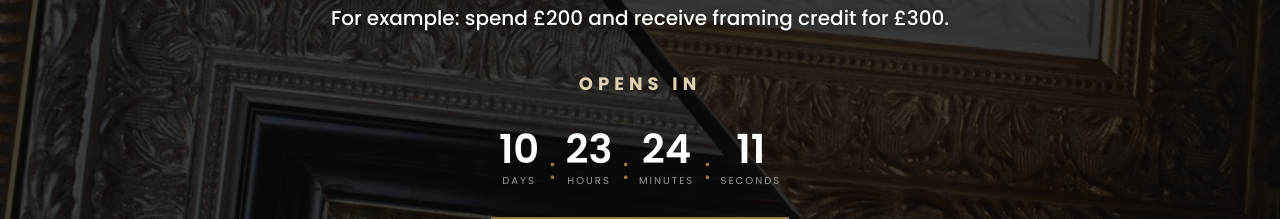
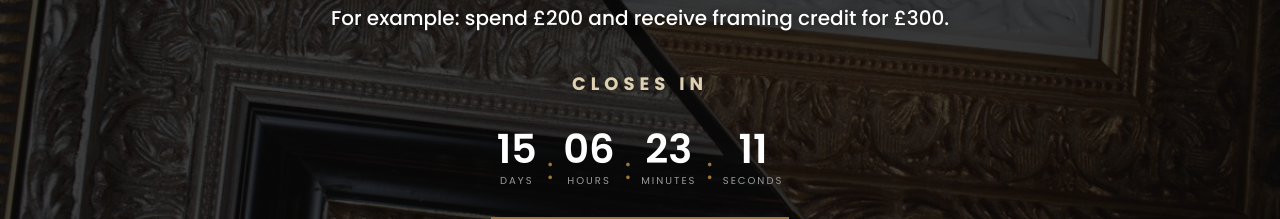
Before and after one commit to premierframinginfo-dot/mfm-black-friday, a plain HTML site: page index.html in a window 1280 px wide. Shown: the part 374-593 px from the top of the page. Drawn offline with Linux system fonts and the light colour scheme.

Commit message:
TEMP: open the page now for a test purchase
Co-Authored-By: Claude Fable 5.1 <noreply@anthropic.com>
Claude-Session: https://claude.ai/code/session_01MkRSxzXS69JAzVpB1WPpSg

```diff
--- a/index.html
+++ b/index.html
@@ -262,7 +262,7 @@ body.pre #state-note,body.closed #state-note{display:block}
      Rows must be in date order. The first row's start is when the page opens;
      CLOSE is when everything ends. Examples for the five options are in README.md. */
   var SCHEDULE=[
-    {start:"2026-11-26T17:00:00+00:00", rate:0.5}
+    {start:"2026-11-15T17:30:00+00:00", rate:0.5} /* TEMPORARY: opened early for testing. Put back to 2026-11-26T17:00:00+00:00 */
   ];
   var CLOSE=new Date("2026-11-30T23:59:00+00:00").getTime();
   var LINKS={ /* Stripe Payment Links. TEST links for now; swap for live ones when Stripe is verified. */
```
